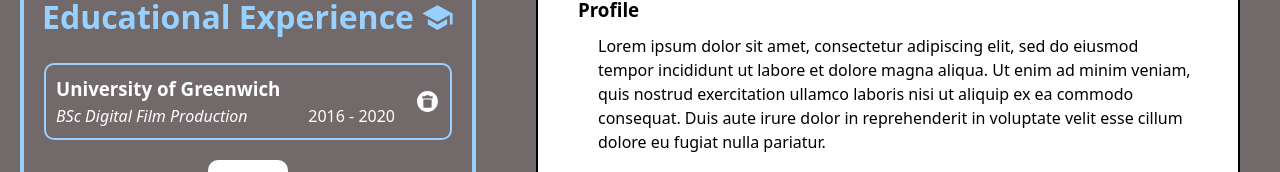
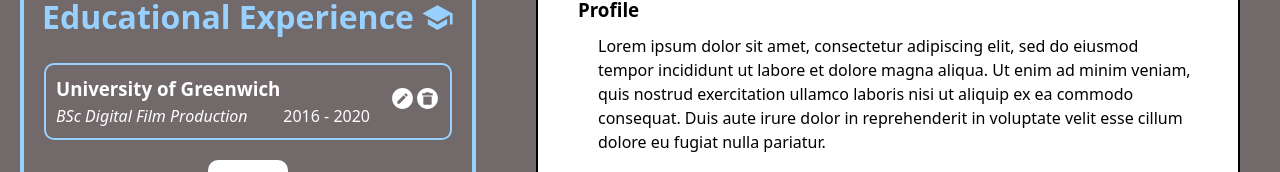
Before and after one commit to Mrsguigles11/cv_application, a React (Vite) app: page / in a window 1280 px wide. Both pictures are taken after a click on the element "Educational Experience". Shown: the part 201-373 px from the top of the page. Built offline with nearby package versions, Linux system fonts and the light colour scheme.

Commit message:
commit to swap machines

```diff
--- a/src/components/content.jsx
+++ b/src/components/content.jsx
@@ -16,10 +16,11 @@ function Content() {
     },
     "Educational Experience": {
       inputs: {
-        "University of Greenwich": [
-          "BSc Digital Film Production",
-          "2016 - 2020",
-        ],
+        "University of Greenwich": {
+          schoolName : "University of Greenwich",
+          study : "BSc Digital Film Production",
+          dateOfStudy : "2016 - 2020",
+      },
       },
       currentInput: {
         schoolName: "",
@@ -30,13 +31,12 @@ function Content() {
   });
 
   function handleChange(text, section, input) {
-    let updatedObject = { ...cvContent };
     if (input === undefined) {
-      updatedObject[section] = text;
+      setcvContent(prev => ({...prev, [section]: text}));
     } else {
-      updatedObject[section][input] = text;
+      setcvContent(prev => ({...prev, [section]: {...prev[section], [input] : text}}));
     }
-    setcvContent(updatedObject);
+    console.log(cvContent)
   }
 
   function handleHeadingClick(index) {
--- a/src/components/cv.jsx
+++ b/src/components/cv.jsx
@@ -18,10 +18,10 @@ function CV({ text }) {
           return (
             <div className="school">
             <div>
-              <h4 className="school_name">{school}</h4>
-              <i>{details[0]}</i>
+              <h4 className="school_name">{details.schoolName}</h4>
+              <i>{details.study}</i>
             </div>
-            <div>{details[1]}</div>
+            <div>{details.dateOfStudy}</div>
             </div>
           )
         }
--- a/src/components/input_edu_exp.jsx
+++ b/src/components/input_edu_exp.jsx
@@ -10,6 +10,8 @@ function InputEducationalExperience({
   const [buttonClickHandler, setButtonClickHandler] = useState(
     () => intialiseAddEduEx
   );
+  const [inputValue, setinputValue] = useState("currentInput");
+
 
   function removeEduEx(school) {
     let currentInputs = { ...content["Educational Experience"]["inputs"] };
@@ -21,6 +23,7 @@ function InputEducationalExperience({
     const eduExpInputs = document.querySelector(".edu_exp_inputs_hidden");
     eduExpInputs.className = "edu_exp_inputs_visible";
     setButtonClickHandler(() => addEduEx);
+    setinputValue("currentInput")
   }
 
   function addEduEx() {
@@ -30,10 +33,11 @@ function InputEducationalExperience({
     const eduExpInputs = document.querySelector(".edu_exp_inputs_visible");
 
     const updatedEduExp = { ...content["Educational Experience"] };
-    updatedEduExp["inputs"][schoolName.value] = [
-      [study.value],
-      [dateOfStudy.value],
-    ];
+    updatedEduExp["inputs"][schoolName.value] = {
+      schoolName : schoolName.value,
+      study : study.value,
+      dateOfStudy : dateOfStudy.value,
+    };
 
     updatedEduExp.currentInput.schoolName = "";
     updatedEduExp.currentInput.dateOfStudy = "";
@@ -48,12 +52,28 @@ function InputEducationalExperience({
     setButtonClickHandler(() => intialiseAddEduEx);
   }
 
-  function handleChange(value, input) {
-    const currentInput = {
+  function intialiseEditEduEx(input) {
+    const eduExpInputs = document.querySelector(".edu_exp_inputs_hidden");
+    eduExpInputs.className = "edu_exp_inputs_visible";
+
+    const schoolName = document.querySelector('input[name="School Name"]');
+    const dateOfStudy = document.querySelector('input[name="Date of Study"]');
+    const study = document.querySelector('textarea[name="Study"]');
+
+    schoolName.value = input;
+    dateOfStudy.value = content["Educational Experience"]["inputs"][input]["dateOfStudy"];
+    study.value = content["Educational Experience"]["inputs"][input]["study"];
+    setButtonClickHandler(() => addEduEx);
+    setinputValue(input)
+  }
+
+  function handleChange(value, input, school) {
+    let currentInput;
+    school === "currentInput" ? currentInput = {
       ...content["Educational Experience"]["currentInput"],
-    };
+    } : currentInput = {...content["Educational Experience"][inputValue]};
     currentInput[input] = value;
-    onChange(currentInput, "Educational Experience", "currentInput");
+    onChange(currentInput, "Educational Experience", school);
   }
 
   return (
@@ -73,10 +93,15 @@ function InputEducationalExperience({
                 <div className="edu_input_content">
                   <div>
                     <h3>{school}</h3>
-                    <i>{details[0]}</i>
+                    <i>{details.study}</i>
                   </div>
-                  <div>{details[1]}</div>
+                  <div>{details.dateOfStudy}</div>
                 </div>
+                <div className="svg_container">
+                  <svg xmlns="http://www.w3.org/2000/svg" viewBox="0 0 24 24" onClick={() => intialiseEditEduEx(school)}>
+                    <title>pencil-circle</title>
+                    <path d="M12,2C6.47,2 2,6.47 2,12C2,17.53 6.47,22 12,22C17.53,22 22,17.53 22,12C22,6.47 17.53,2 12,2M15.1,7.07C15.24,7.07 15.38,7.12 15.5,7.23L16.77,8.5C17,8.72 17,9.07 16.77,9.28L15.77,10.28L13.72,8.23L14.72,7.23C14.82,7.12 14.96,7.07 15.1,7.07M13.13,8.81L15.19,10.87L9.13,16.93H7.07V14.87L13.13,8.81Z" />
+                  </svg>
                   <svg
                     xmlns="http://www.w3.org/2000/svg"
                     viewBox="0 0 24 24"
@@ -85,6 +110,7 @@ function InputEducationalExperience({
                     <title>delete-circle</title>
                     <path d="M12,2C17.53,2 22,6.47 22,12C22,17.53 17.53,22 12,22C6.47,22 2,17.53 2,12C2,6.47 6.47,2 12,2M17,7H14.5L13.5,6H10.5L9.5,7H7V9H17V7M9,18H15A1,1 0 0,0 16,17V10H8V17A1,1 0 0,0 9,18Z" />
                   </svg>
+                </div>
               </div>
             );
           }
@@ -95,7 +121,7 @@ function InputEducationalExperience({
             <input
               type="text"
               name={"School Name"}
-              onChange={(e) => handleChange(e.target.value, "schoolName")}
+              onChange={(e) => handleChange(e.target.value, "schoolName", inputValue)}
             />
           </div>
           <div className="input" key={"Date of Study"}>
@@ -103,7 +129,7 @@ function InputEducationalExperience({
             <input
               type="text"
               name={"Date of Study"}
-              onChange={(e) => handleChange(e.target.value, "dateOfStudy")}
+              onChange={(e) => handleChange(e.target.value, "dateOfStudy", inputValue)}
             />
           </div>
           <div className="study_input" key={"Study"}>
@@ -111,7 +137,7 @@ function InputEducationalExperience({
             <textarea
               spellCheck={false}
               name={"Study"}
-              onChange={(e) => handleChange(e.target.value, "study")}
+              onChange={(e) => handleChange(e.target.value, "study", inputValue)}
             />
           </div>
         </div>
--- a/src/styles/input_edu_exp.css
+++ b/src/styles/input_edu_exp.css
@@ -21,7 +21,7 @@
     color: white;
 }
 
-.education_input > svg {
+.svg_container > svg {
     fill: white;
     height: 25px;
     cursor: pointer;
```
Lines whose indentation alone changed are shown as unchanged.
